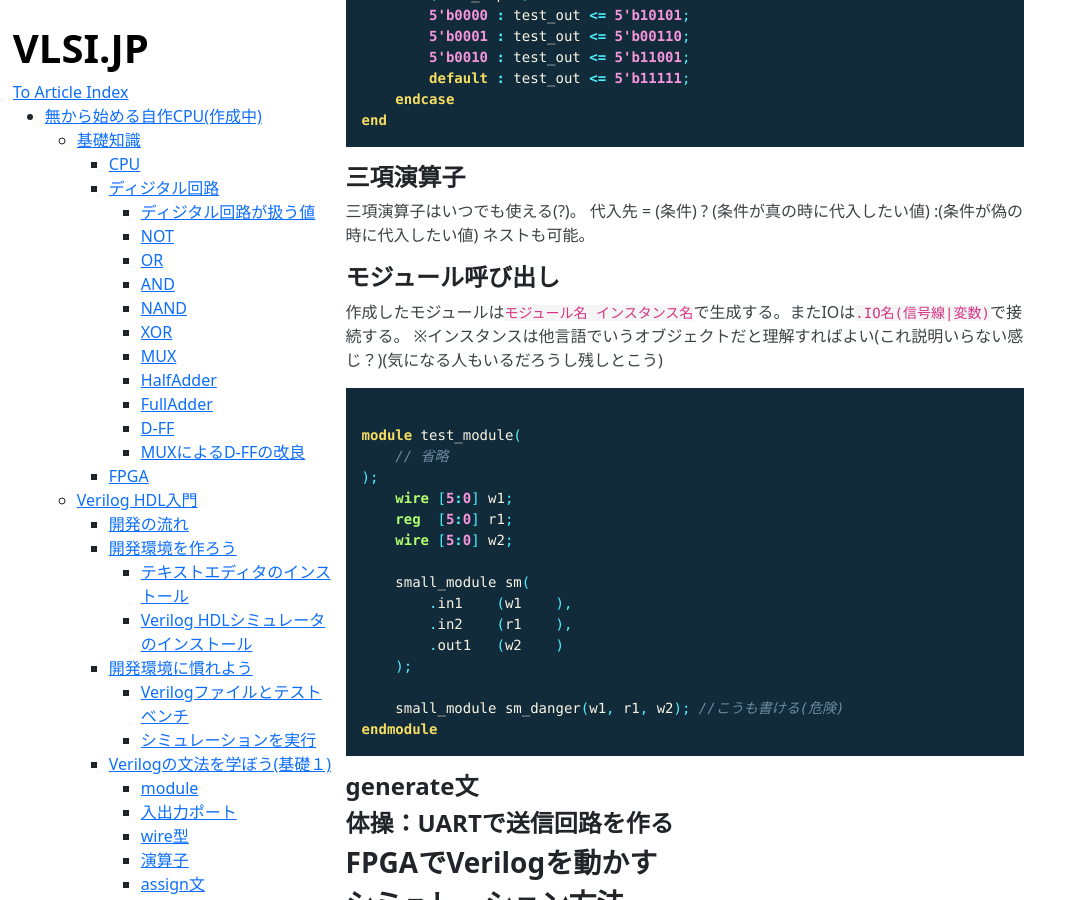
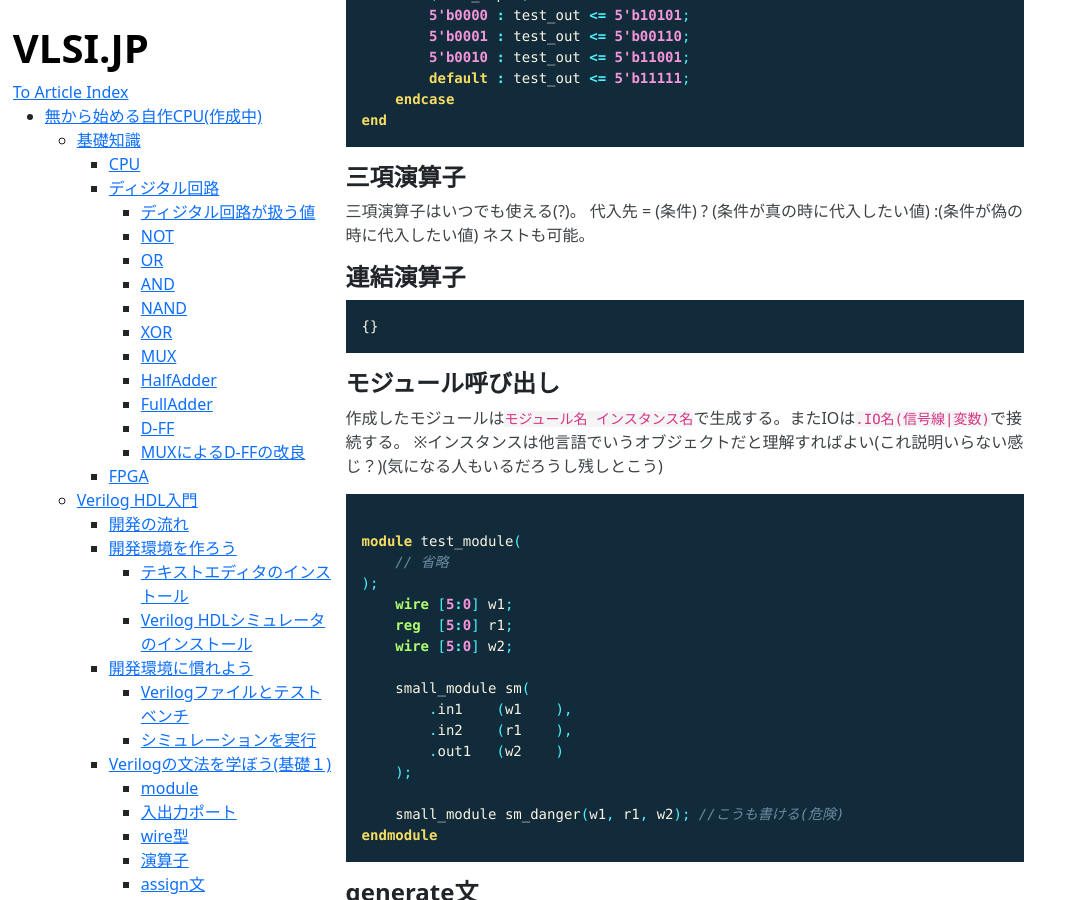
Before and after one commit to VLSI-JP/VLSI-JP.github.io, a Jekyll site: the page built from LetsMakeCPU.md, in a window 1280 px wide and 900 px high, scrolled down 21977 px. Shown: the whole window, without its empty margins (0-1074 px from the left). Built offline with Jekyll 4.4.1, drawn with Linux system fonts in a browser that asks for light colours; formulas are drawn with MathJax 3.

Commit message:
add connection operator

````diff
--- a/LetsMakeCPU.md
+++ b/LetsMakeCPU.md
@@ -645,6 +645,12 @@ end
 三項演算子はいつでも使える(?)。
 代入先 = (条件) ? (条件が真の時に代入したい値) :(条件が偽の時に代入したい値)
 ネストも可能。
+
+#### 連結演算子
+
+```
+{}
+```
 
 #### モジュール呼び出し
 
````
